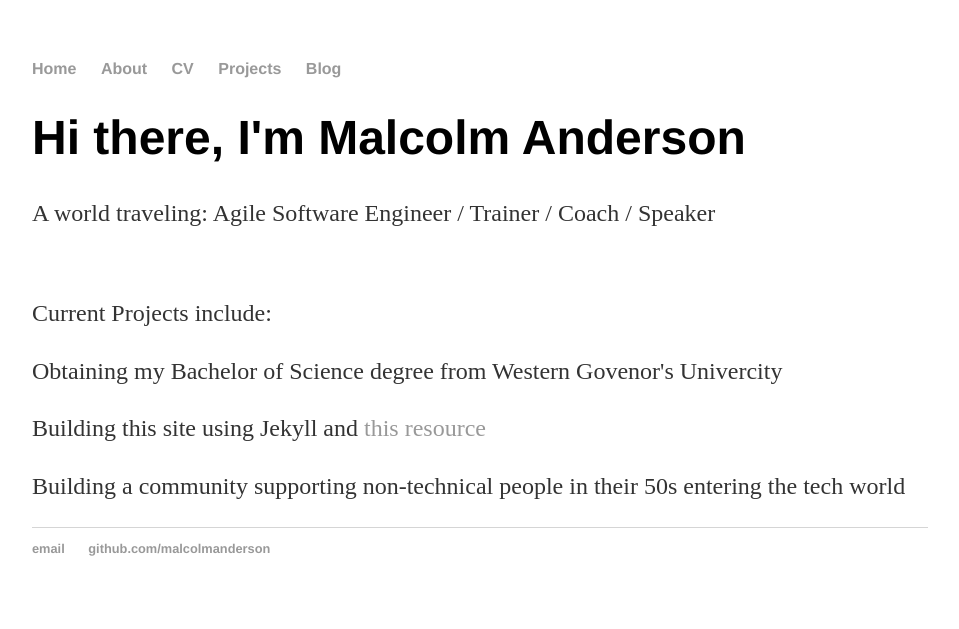
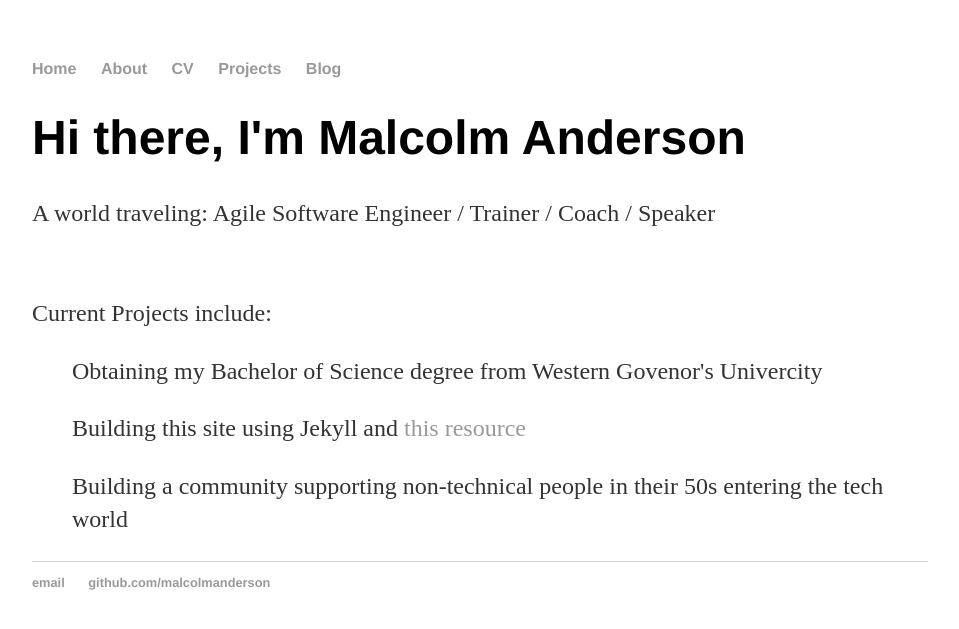
Before and after one commit to MalcolmAnderson/malcolmanderson.github.io, a Jekyll site: the page built from index.html, in a window 1280 px wide. Shown: the top 629 px of the page, without its empty margins (160-1119 px from the left). Built offline with Jekyll 4.4.1, drawn with Linux system fonts in a browser that asks for light colours.

Commit message:
Adding the tabs worked

```diff
--- a/css/main.css
+++ b/css/main.css
@@ -41,3 +41,5 @@
 ul.posts li {
     list-style: none;
 }
+
+.tab {margin-left: 40px;}
--- a/index.html
+++ b/index.html
@@ -7,7 +7,7 @@
     <p>A world traveling: Agile Software Engineer / Trainer / Coach / Speaker</p>
     <br>
     <p>Current Projects include:</p>
-    <p>Obtaining my Bachelor of Science degree from Western Govenor's Univercity</p>
-    <p>Building this site using Jekyll and <a href="http://jmcglone.com/guides/github-pages/">this resource</a></p>
-    <p>Building a community supporting non-technical people in their 50s entering the tech world</p>
+    <p class="tab">Obtaining my Bachelor of Science degree from Western Govenor's Univercity</p>
+    <p class="tab">Building this site using Jekyll and <a href="http://jmcglone.com/guides/github-pages/">this resource</a></p>
+    <p class="tab">Building a community supporting non-technical people in their 50s entering the tech world</p>
 </div>
```
